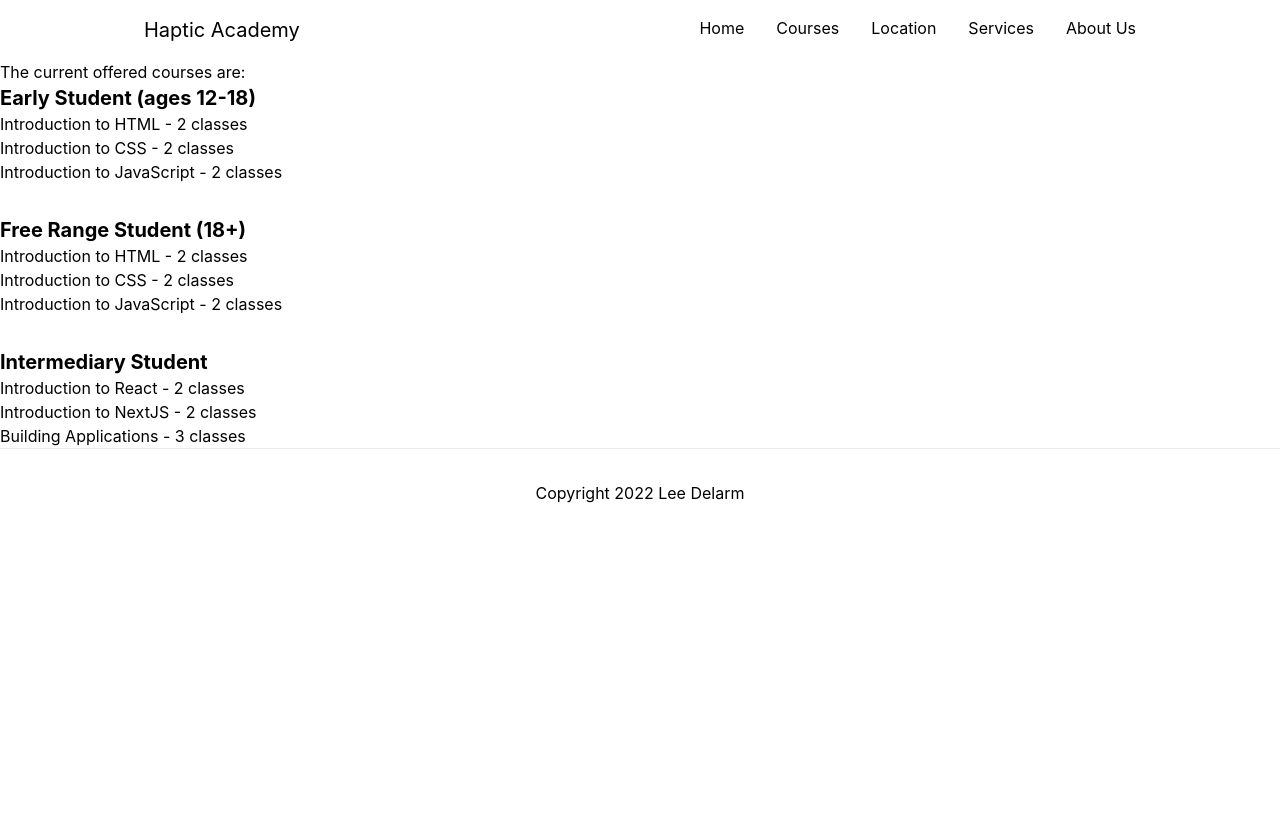
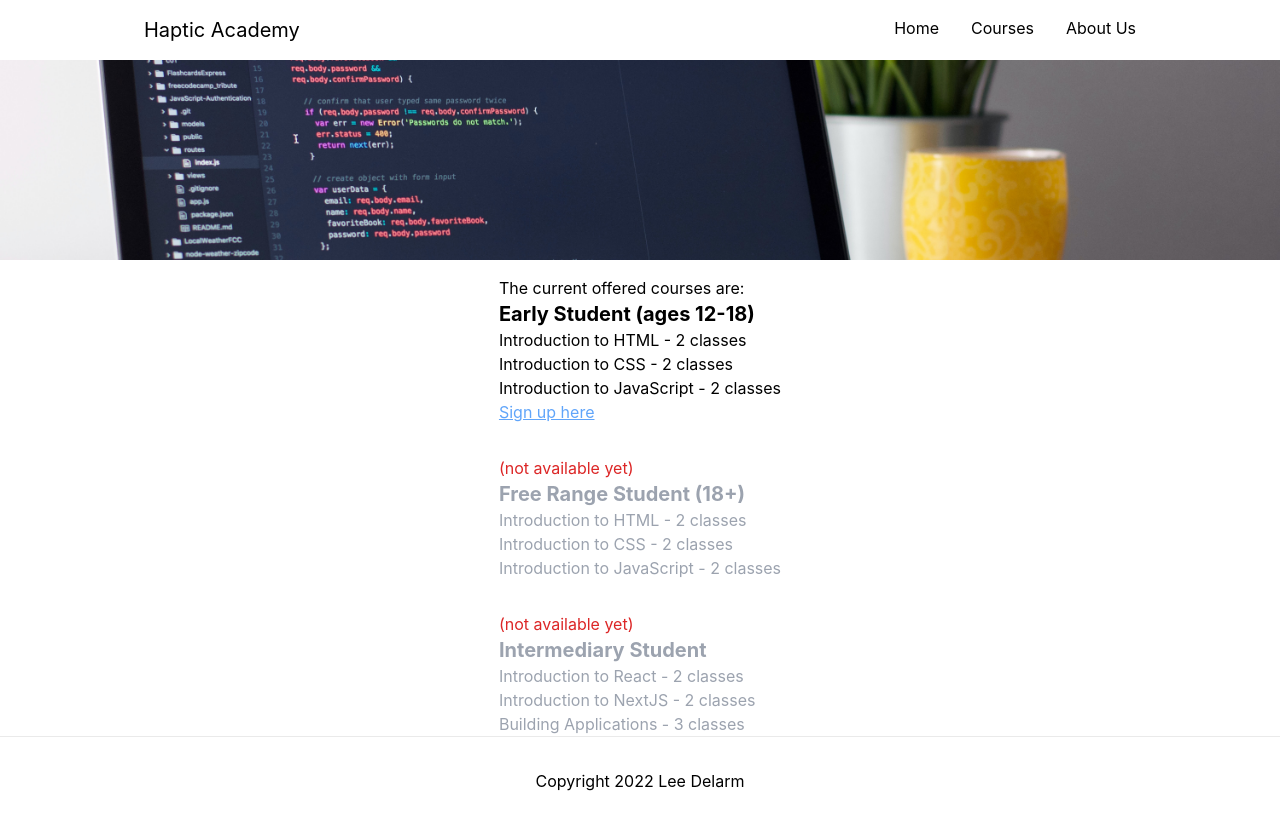
Before and after one commit to OrganicCat/school-frontend, a Next.js app: page /courses in a window 1280 px wide. Before the commit the page ends 800 px from the top, so only its background shows below. Built offline with nearby package versions, Linux system fonts and the light colour scheme.

Commit message:
Add finished code for basic deployment

```diff
--- a/pages/courses.tsx
+++ b/pages/courses.tsx
@@ -15,7 +15,11 @@ const Home: NextPage = () => {
 
             <Header />
 
-            <div className="mx-auto">
+            <div className={`${styles.courseHeader} flex justify-center items-center`}>
+            </div>
+
+            <div className="flex justify-center">
+                <div className="pt-4">
                     The current offered courses are:
                     <p className="font-bold text-xl">Early Student (ages 12-18)</p>
                     <ul>
@@ -23,20 +27,26 @@ const Home: NextPage = () => {
                         <li>Introduction to CSS - 2 classes</li>
                         <li>Introduction to JavaScript - 2 classes</li>
                     </ul>
+                    <div>
+                        <a className="text-blue-400 underline" href="https://forms.gle/PbZfMB9D2fkoCUVe7">Sign up here</a>
+                    </div>
 
-                <p className="font-bold text-xl pt-8">Free Range Student (18+)</p>
-                <ul>
+                    <p className="pt-8 text-red-600">(not available yet)</p>
+                    <p className="font-bold text-xl text-gray-400">Free Range Student (18+)</p>
+                    <ul className="text-gray-400">
                         <li>Introduction to HTML - 2 classes</li>
                         <li>Introduction to CSS - 2 classes</li>
                         <li>Introduction to JavaScript - 2 classes</li>
                     </ul>
 
-                <p className="font-bold text-xl pt-8">Intermediary Student</p>
-                <ul>
+                    <p className="pt-8 text-red-600">(not available yet)</p>
+                    <p className="font-bold text-xl text-gray-400">Intermediary Student</p>
+                    <ul className="text-gray-400">
                         <li>Introduction to React - 2 classes</li>
                         <li>Introduction to NextJS - 2 classes</li>
                         <li>Building Applications - 3 classes</li>
                     </ul>
+                </div>
             </div>
 
             <footer className={styles.footer}>
--- a/pages/header.tsx
+++ b/pages/header.tsx
@@ -5,8 +5,6 @@ export default function Header() {
             <div className="flex flex-row space-x-8">
                 <div><a href="/">Home</a></div>
                 <div><a href="courses">Courses</a></div>
-                <div><a href="#">Location</a></div>
-                <div><a href="#">Services</a></div>
                 <div><a href="#">About Us</a></div>
             </div>
         </div>)
--- a/pages/index.tsx
+++ b/pages/index.tsx
@@ -23,7 +23,7 @@ const Home: NextPage = () => {
                     <div className={styles.ralewayFont}>
                         <p>Now teaching 12-18 year olds the skills they need to be prepared for a digital world.</p>
                         <p>Understand and create web pages. Own the technology that builds the future.</p>
-                        <div className="rounded-full bg-sky-600 text-white p-4 w-fit mt-4 font-bold">Sign Up Today</div>
+                        <a href="https://forms.gle/PbZfMB9D2fkoCUVe7"><div className="rounded-full bg-sky-600 text-white p-4 w-fit mt-4 font-bold">Sign Up Today</div></a>
                         <p className="font-bold">Courses start March 12</p>
                     </div>
                 </div>
--- a/pages/services.tsx
+++ b/pages/services.tsx
@@ -6,7 +6,7 @@ export default function Services() {
         <div className={`${styles.ralewayFont} flex mx-auto max-w-screen-lg justify-between py-12`}>
             <div><Image src="/coder.jpeg" width={400} height={400} /></div>
             <div className="w-1/2">
-                <p className="font-bold text-xl">Services</p>
+                <p className="font-bold text-xl">Services <span className="text-red-600">(not available yet)</span></p>
                 <p className="pb-8">Looking to give your organization a coding boost? We offer starter classes in JavaScript, React, in-depth CSS styling, and more!</p>
                 <p>Coding courses can be tailored towards your needs and your office's experience. Classes are offered remotely only at this time, but with the option for extra time and (nearly) unlimited questions through chat features.</p>
                 <p className="pt-8 text-sm">Note: These services are offered to teach a pre-set course. They are not meant to substitute as a contractor to build your application.</p>
--- a/pages/students.tsx
+++ b/pages/students.tsx
@@ -8,6 +8,7 @@ export default function Students() {
                 <p className="font-bold text-xl">Student Coding</p>
                 <p className="pb-8">There's no question coding is at the forefront of our current technology and also one of the most sought after job titles. Yet there's a shortage of coders everywhere.</p>
                 <p>This is where your kids come in! We'll teach you them the basics of HTML, JavaScript, and CSS. By the end of the course, we'll help them create their own web page, and start their own coding path.</p>
+                <a href="https://forms.gle/PbZfMB9D2fkoCUVe7"><div className="rounded-full bg-sky-600 text-white p-4 w-fit mt-4 font-bold">Sign Up Today</div></a>
             </div>
             <div><Image src="/coder.jpeg" width={400} height={400} /></div>
         </div>)
--- a/styles/Home.module.css
+++ b/styles/Home.module.css
@@ -6,6 +6,14 @@
     background-image: url('/istockphoto-1075599562-612x612.jpeg');
     background-size: cover;
     height: 400px;
+    color: #FFF;
+}
+
+.courseHeader {
+    background-image: url('/computer-vscode.jpg');
+    background-position-y: center;
+    background-size: cover;
+    height: 200px;
     color: #FFF;
 }
 
```
Also changed, not shown: public/computer-vscode.jpg (added). Lines whose indentation alone changed are shown as unchanged.
